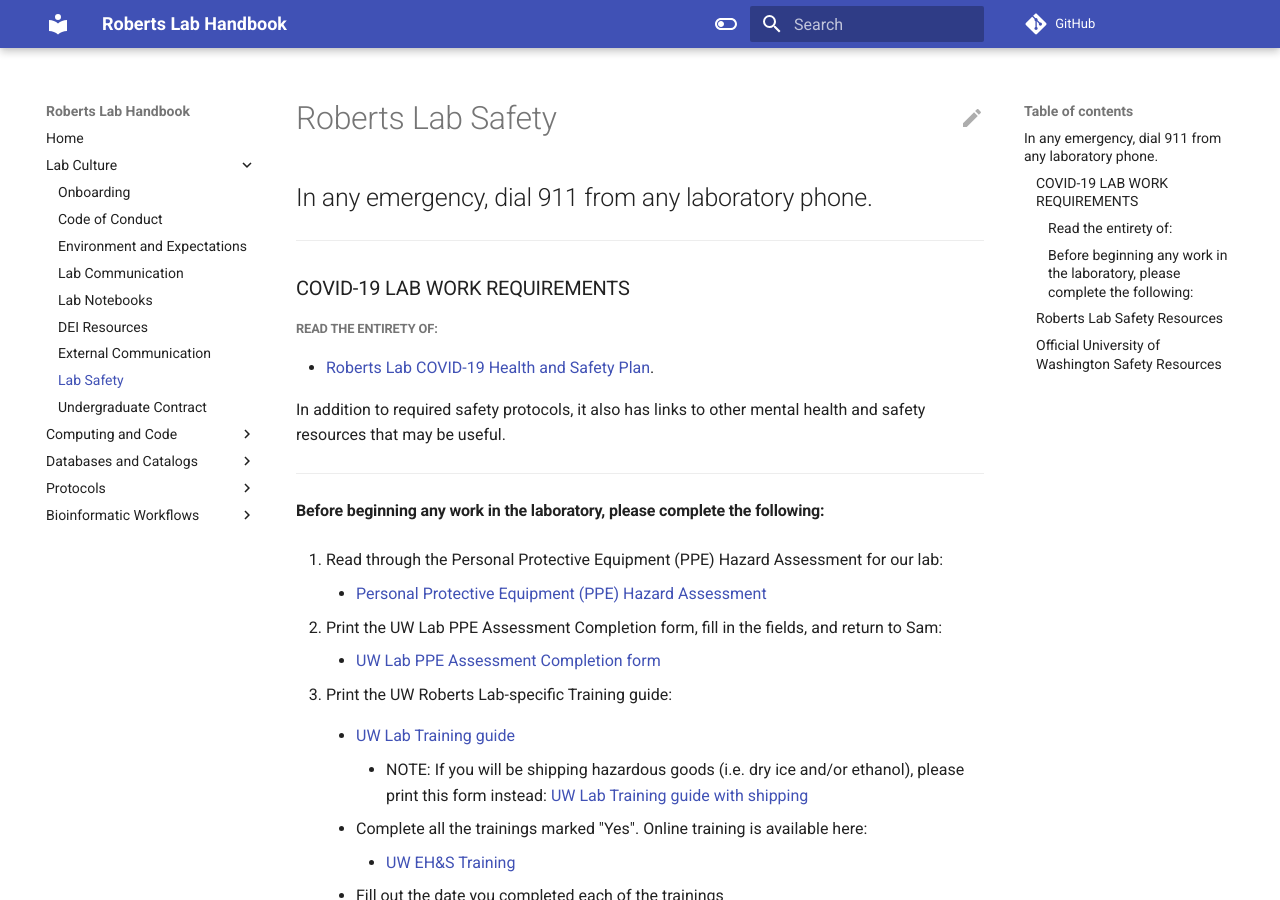
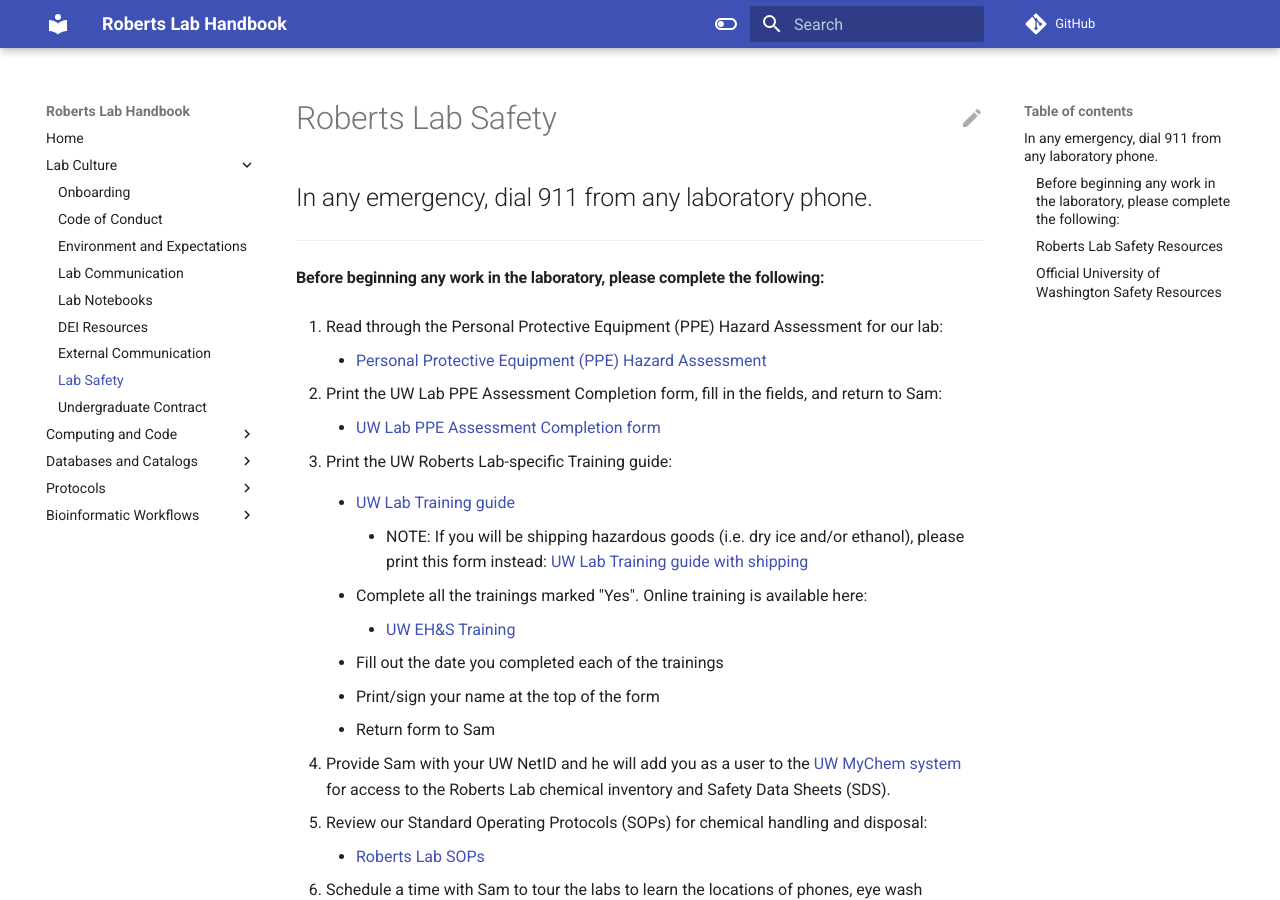
Before and after one commit to RobertsLab/resources, an MkDocs documentation site: the page built from docs/Lab-Safety.md, in a window 1280 px wide and 900 px high. Built offline with MkDocs 1.6.1 and Material for MkDocs 9.7.7, drawn with Linux system fonts in a browser that asks for light colours; comment, search, counter and statistics services are not loaded.

Commit message:
removed link to covid page

```diff
--- a/docs/Lab-Safety.md
+++ b/docs/Lab-Safety.md
@@ -2,15 +2,6 @@
 
 ## In any emergency, dial 911 from any laboratory phone.
 
----
-
-### COVID-19 LAB WORK REQUIREMENTS
-
-##### Read the entirety of:
-
-- [Roberts Lab COVID-19 Health and Safety Plan](COVID-Health-and-Safety-Plan.md).
-
-In addition to required safety protocols, it also has links to other mental health and safety resources that may be useful.
 
 ---
 
```
